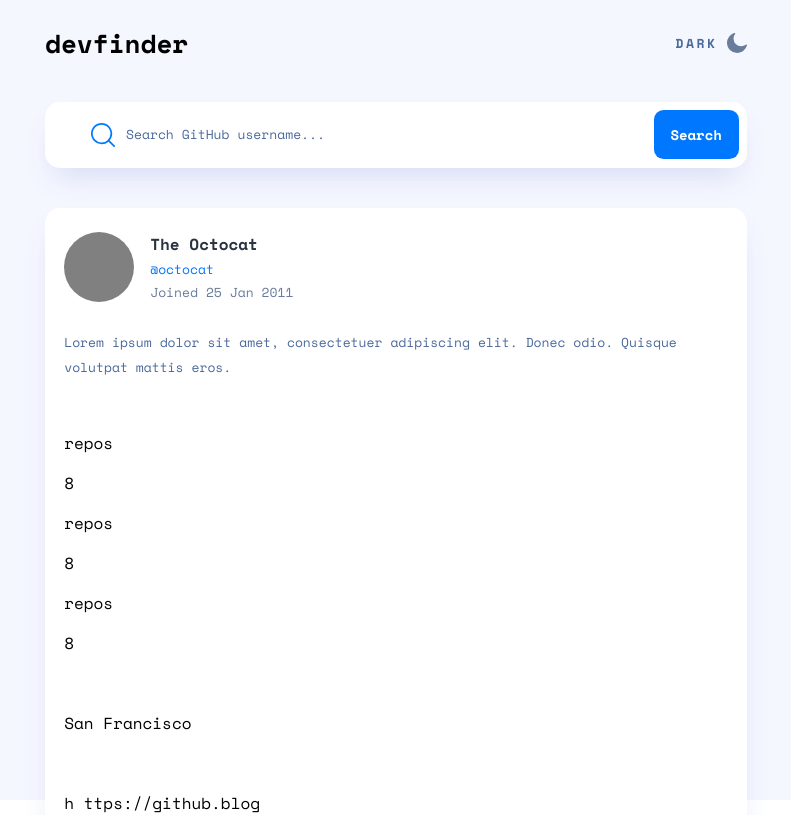
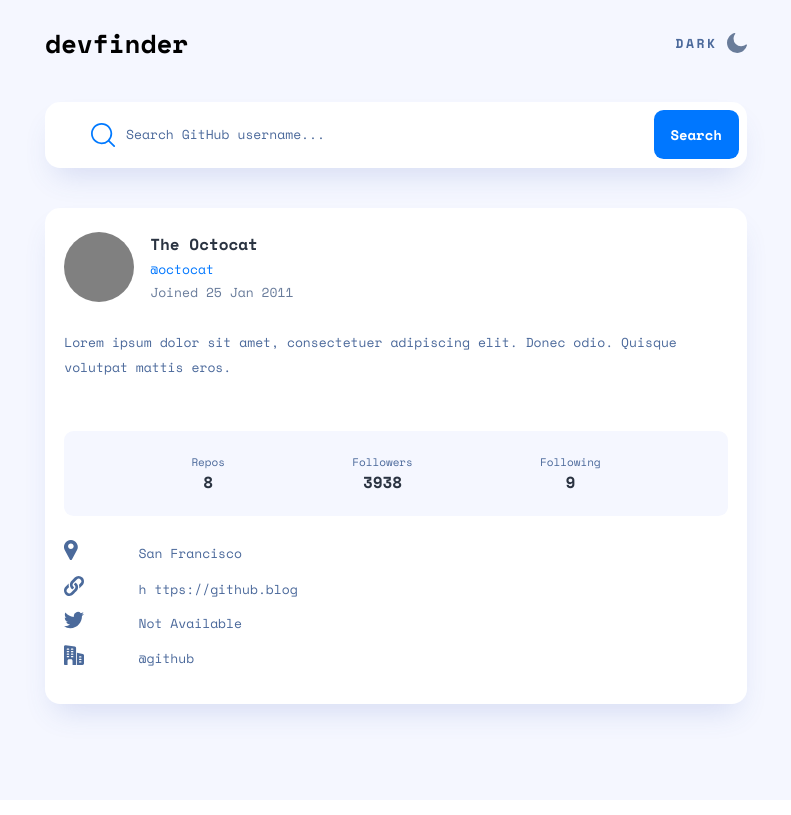
Before and after one commit to LogvnR/github-user-search, a React (Create React App) app: page / in a window 1280 px wide. Shown: the top 815 px of the page, without its empty margins (244-1035 px from the left). Built offline with nearby package versions, Linux system fonts and the light colour scheme.

Commit message:
completed Main Info styling

```diff
--- a/src/Components/MainInfo.jsx
+++ b/src/Components/MainInfo.jsx
@@ -1,4 +1,9 @@
 import styles from "./Styles/MainInfo.module.css";
+
+import loactionIcon from "../Assets/icon-location.svg";
+import websiteIcon from "../Assets/icon-website.svg";
+import twitterIcon from "../Assets/icon-twitter.svg";
+import companyIcon from "../Assets/icon-company.svg";
 
 const MainInfo = () => {
   return (
@@ -20,34 +25,42 @@
         </p>
         <div className={styles["about-container"]}>
           <div className={styles["about-type"]}>
-            <p className={styles["about-title"]}>repos</p>
+            <p className={styles["about-title"]}>Repos</p>
             <p className={styles["about-amount"]}>8</p>
           </div>
           <div className={styles["about-type"]}>
-            <p className={styles["about-title"]}>repos</p>
-            <p className={styles["about-amount"]}>8</p>
+            <p className={styles["about-title"]}>Followers</p>
+            <p className={styles["about-amount"]}>3938</p>
           </div>
           <div className={styles["about-type"]}>
-            <p className={styles["about-title"]}>repos</p>
-            <p className={styles["about-amount"]}>8</p>
+            <p className={styles["about-title"]}>Following</p>
+            <p className={styles["about-amount"]}>9</p>
           </div>
         </div>
         <div className={styles["social-container"]}>
           <div className={styles["social-type"]}>
-            <img src="" alt="" />
-            <p className={styles.location}>San Francisco</p>
+            <div className={styles["icon-container"]}>
+              <img src={loactionIcon} alt="Location" />
+            </div>
+            <p className={styles.type}>San Francisco</p>
           </div>
           <div className={styles["social-type"]}>
-            <img src="" alt="" />
-            <p className={styles.link}>h ttps://github.blog</p>
+            <div className={styles["icon-container"]}>
+              <img src={websiteIcon} alt="Website" />
+            </div>
+            <p className={styles.type}>h ttps://github.blog</p>
           </div>
           <div className={styles["social-type"]}>
-            <img src="" alt="" />
-            <p className={styles.twitter}>Not Available</p>
+            <div className={styles["icon-container"]}>
+              <img src={twitterIcon} alt="Twitter" />
+            </div>
+            <p className={styles.type}>Not Available</p>
           </div>
           <div className={styles["social-type"]}>
-            <img src="" alt="" />
-            <p className={styles.work}>@github</p>
+            <div className={styles["icon-container"]}>
+              <img src={companyIcon} alt="Company" />
+            </div>
+            <p className={styles.type}>@github</p>
           </div>
         </div>
       </div>
--- a/src/Components/Styles/MainInfo.module.css
+++ b/src/Components/Styles/MainInfo.module.css
@@ -65,3 +65,70 @@
   font-size: clamp(12px, 3.4vw, 13px);
   line-height: 25px;
 }
+
+/* = User Repo count, Followers, and Following = */
+.about-container {
+  width: 100%;
+  box-sizing: border-box;
+  padding: 1.4rem 0;
+  display: flex;
+  justify-content: space-evenly;
+  align-items: center;
+  background-color: var(--background);
+  border-radius: 0.6rem;
+}
+
+.about-type {
+  height: 50%;
+  display: flex;
+  flex-direction: column;
+  justify-content: space-between;
+  align-items: center;
+}
+
+.about-type p {
+  margin: 0;
+}
+
+.about-title {
+  font-size: clamp(10px, 3vw, 11px);
+  color: var(--text2);
+}
+
+.about-amount {
+  color: var(--text1);
+  font-weight: 700;
+  font-size: clamp(15px, 4.3vw, 16px);
+}
+
+/* = Social Links and Additional User Info = */
+.social-container {
+  width: 100%;
+  padding: 1.5rem 0 0;
+  display: flex;
+  flex-direction: column;
+}
+
+.social-type {
+  width: 100%;
+  margin-bottom: 0.6rem;
+  box-sizing: border-box;
+  display: flex;
+  justify-content: flex-start;
+  align-items: center;
+  gap: 0.5rem;
+}
+
+.icon-container {
+  width: 10%;
+}
+
+.type {
+  margin: 0;
+  font-size: clamp(12px, 3.4vw, 13px);
+  color: var(--text2);
+}
+
+.unavailable {
+  color: var(--inactive);
+}
```
